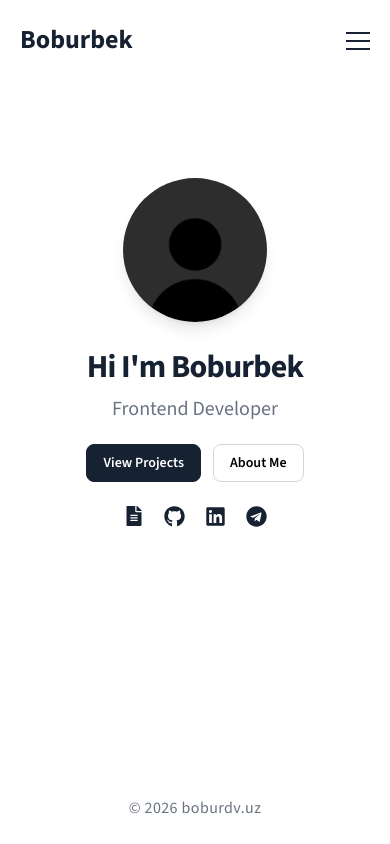
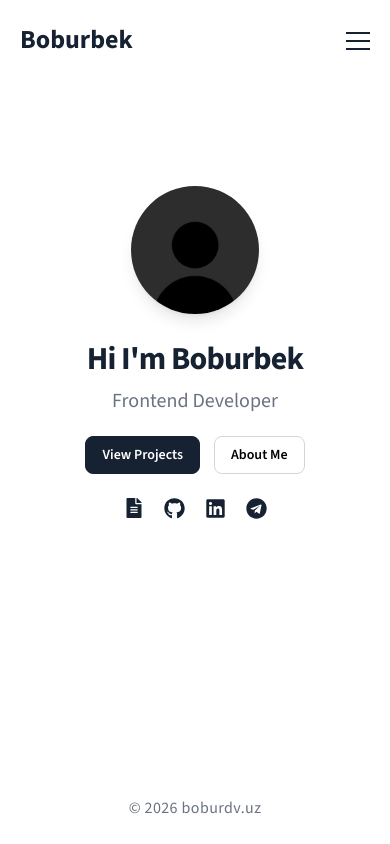
Before and after one commit to boburdv/Portfolio, a Next.js app: page / in a window 390 px wide. Built offline with nearby package versions, Linux system fonts and the light colour scheme.

Commit message:
Update image dimensions and gap in Hero component
Adjusted image size and spacing in Hero component.

```diff
--- a/src/components/Hero.jsx
+++ b/src/components/Hero.jsx
@@ -10,7 +10,7 @@ export default function Hero() {
           <img
             src="/me-sd.jpg"
             alt="Boburbek"
-            className="fade-up h-36 w-36 md:h-52 md:w-52 rounded-full object-cover shadow-lg"
+            className="fade-up h-32 w-32 md:h-52 md:w-52 rounded-full object-cover shadow-lg"
           />
 
           <div className="text-center md:text-left">
@@ -22,7 +22,7 @@ export default function Hero() {
               Frontend Developer
             </h2>
 
-            <div className="fade-up d400 mt-5 md:mt-6 flex flex-wrap justify-center gap-3 md:gap-4 md:justify-start">
+            <div className="fade-up d400 mt-5 md:mt-6 flex flex-wrap justify-center gap-3.5 md:gap-4 md:justify-start">
               <Link href="/projects">
                 <Button variant="primary">View Projects</Button>
               </Link>
```
